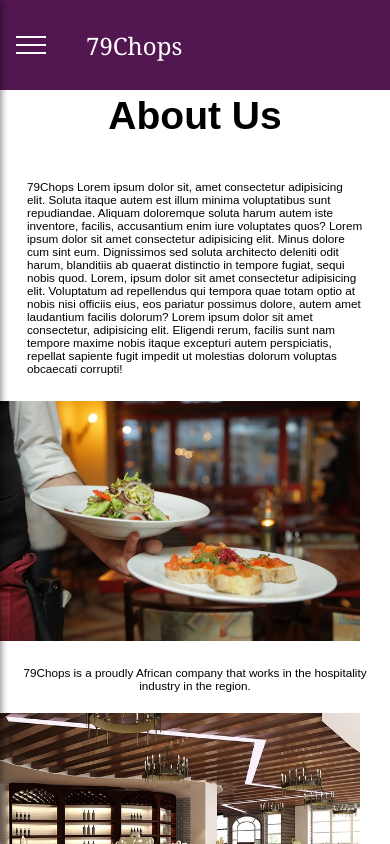
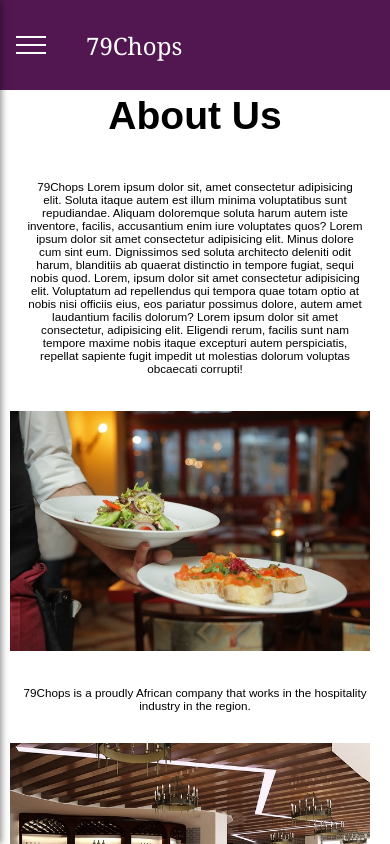
Before and after one commit to davidokani/79chops, a React (Create React App) app: page /about in a window 390 px wide. Shown: the top 844 px of the page. Built offline with nearby package versions, Linux system fonts and the light colour scheme; a web font is replaced by a local one.

Commit message:
commmit check

```diff
--- a/src/pages/about/about.css
+++ b/src/pages/about/about.css
@@ -28,9 +28,10 @@
 /* Responsive layout - makes a one column layout instead of a two-column layout */
 @media (max-width: 800px) {
 
-  img {
+  .col-image img {
     width: 360px;
     align-content: center;
+    padding: 10px;
   }
 
   .col-image,
@@ -49,11 +50,11 @@ h1 {
   text-align: center;
 }
 
-/*
+
 @media (max-width: 768px) {
   .talk {
     text-align: center;
     font-size: 16px;
     font-family: Arial, Helvetica, sans-serif;
   }
-} */
+}
```
